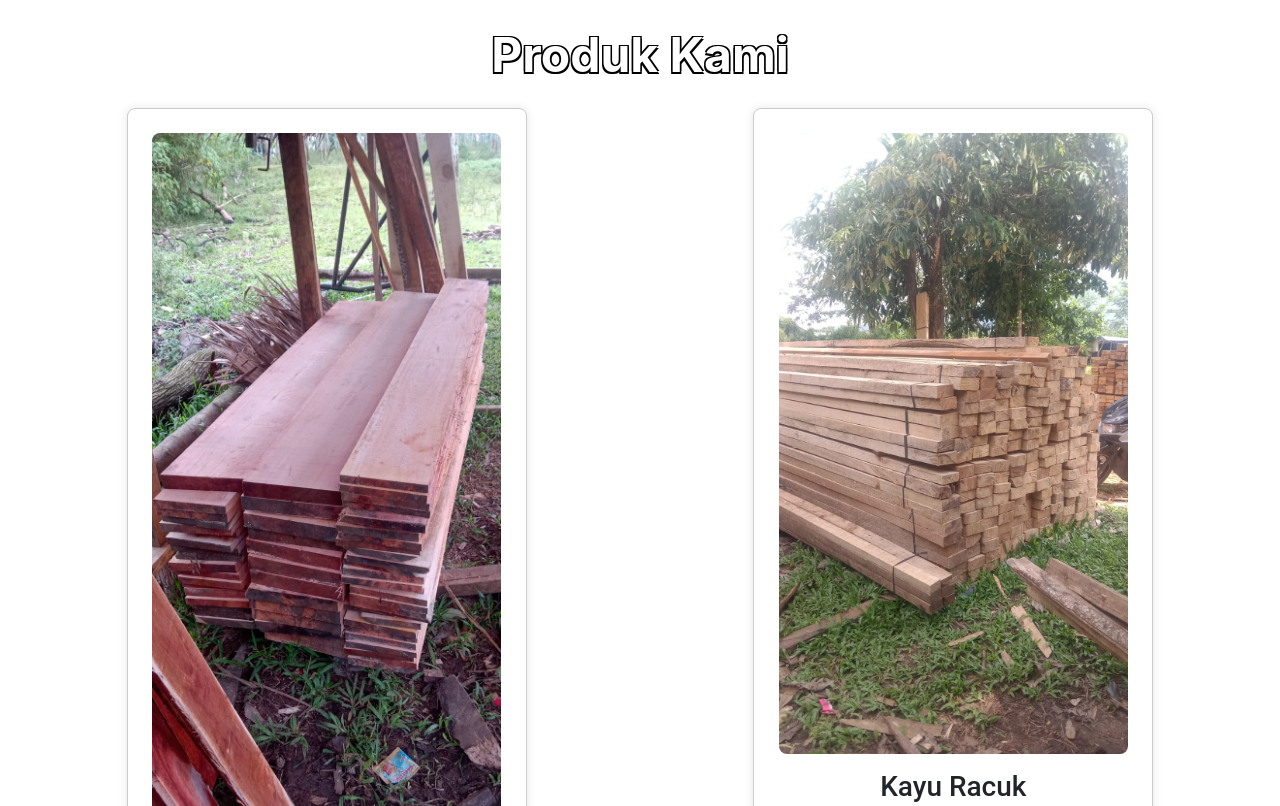
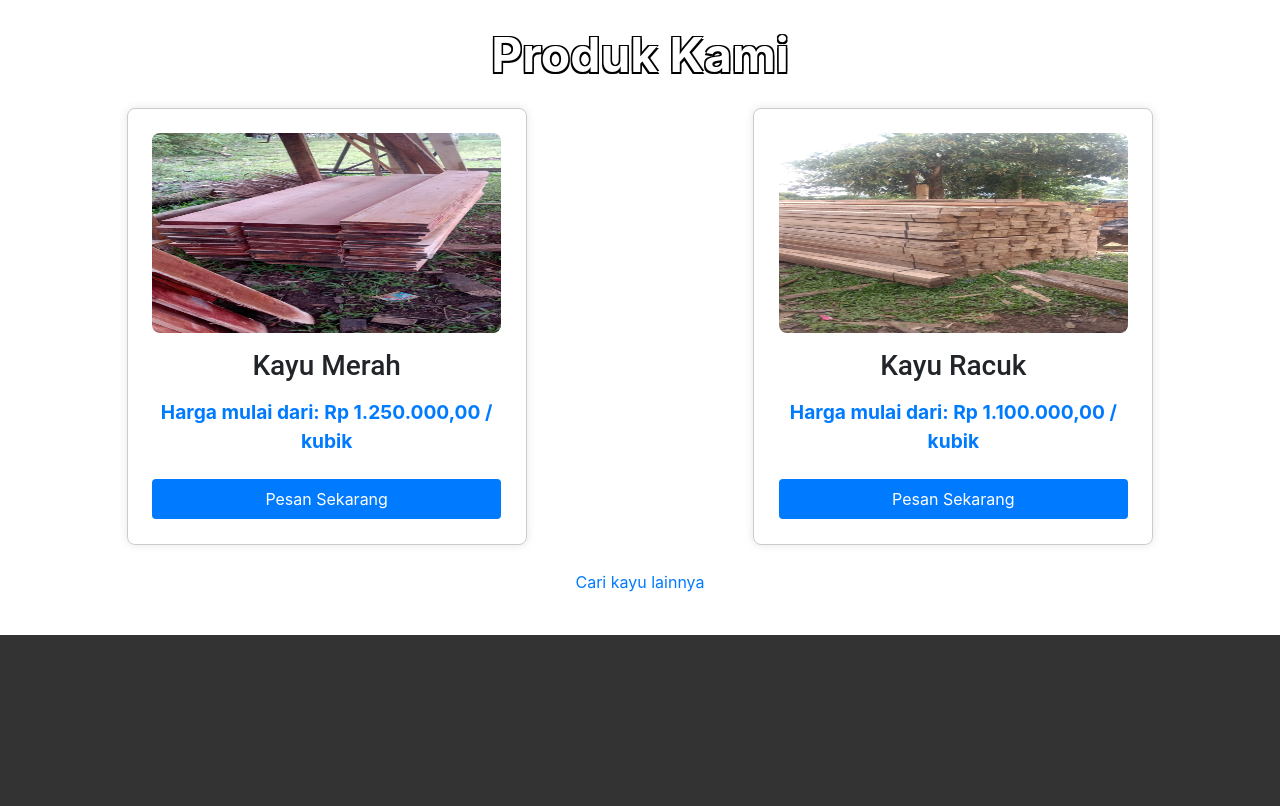
Before and after one commit to kayualamindonesiaku/kayualamindonesiaku, a plain HTML site: page index.html in a window 1280 px wide. Shown: the part 800-1606 px from the top of the page. Drawn offline with Linux system fonts and the light colour scheme.

Commit message:
Update styles2.css

```diff
--- a/styles2.css
+++ b/styles2.css
@@ -97,6 +97,8 @@ body, html {
 
 .card img {
     width: 100%;
+ height: auto;
+      max-height: 200px;
     border-radius: 0.5rem;
 }
 
```
